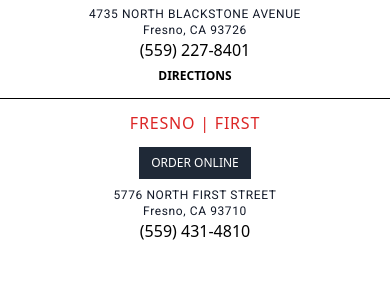
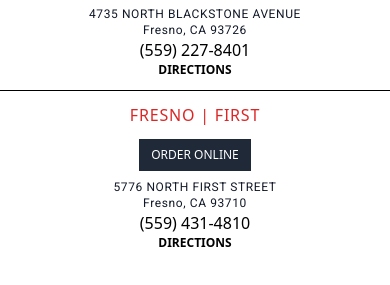
Before and after one commit to neandertalecj/pizza, a Next.js app: page /components/GooglaMap in a window 390 px wide. Shown: the part 813-1098 px from the top of the page. Built offline with nearby package versions, Linux system fonts and the light colour scheme; a web font is replaced by a local one.

Commit message:
Links of The Place List

```diff
--- a/pages/components/GooglaMap/index.jsx
+++ b/pages/components/GooglaMap/index.jsx
@@ -67,15 +67,24 @@ export default function GoogleMap () {
           {dataP && dataP.map((item) => (
             <div key={item.id} className="text-center md:text-left">
               <h3 className="text-red-600 uppercase tracking-wider md:text-xl">{item.store}</h3>
-              <button
-                className="px-3 py-2 mt-3 mb-2 bg-gray-800 text-white uppercase hover:underline text-xs md:text-base"
-              >Order online</button>
+              <button className="px-3 py-2 mt-3 mb-2 bg-gray-800 text-white uppercase hover:underline text-xs md:text-base">
+                <a href="https://meandeds28.intouchposonline.com/?_ga=2.178679331.626439164.1625863455-1967503621.1625492546" target="_blank">
+                  Order online
+                </a>
+              </button>
               <div className="text-gray-900 font-roboto tracking-wider text-xs md:text-base">{item.address}</div>
               <div className="text-gray-900 font-roboto tracking-wider text-xs md:text-base">
                 {item.city}, {item.state} {item.zip}
               </div>
-              <div>{item.phone}</div>
-              <a href="" className="uppercase font-semibold  text-xs md:text-base">directions</a>
+              <a href={`tel:${item.phone.replace(/\D+/g, '')}`}>
+                {item.phone}
+              </a>
+              <a href="https://www.google.com/maps/dir/4735+N+Blackstone+Ave,+Fresno,+CA+93726,+%D0%A1%D0%BF%D0%BE%D0%BB%D1%83%D1%87%D0%B5%D0%BD%D1%96+%D0%A8%D1%82%D0%B0%D1%82%D0%B8+%D0%90%D0%BC%D0%B5%D1%80%D0%B8%D0%BA%D0%B8/4735+N+Blackstone+Ave,+Fresno,+CA+93726,+%D0%A1%D0%BF%D0%BE%D0%BB%D1%83%D1%87%D0%B5%D0%BD%D1%96+%D0%A8%D1%82%D0%B0%D1%82%D0%B8+%D0%90%D0%BC%D0%B5%D1%80%D0%B8%D0%BA%D0%B8/@36.803922,-119.7930849,17z/data=!3m1!4b1!4m14!4m13!1m5!1m1!1s0x80946787d07b98dd:0xdad0bfa4378bbe4d!2m2!1d-119.7908962!2d36.803922!1m5!1m1!1s0x80946787d07b98dd:0xdad0bfa4378bbe4d!2m2!1d-119.7908962!2d36.803922!3e0"
+                className="uppercase font-semibold  text-xs md:text-base block"
+                target="_blank"
+              >
+                directions
+              </a>
               <div className="border-black border-b mt-3 mb-3  text-xs md:text-base"></div>
             </div>
           ))}
--- a/pages/components/Layouts/index.jsx
+++ b/pages/components/Layouts/index.jsx
@@ -4,7 +4,6 @@ import Footer from '../Footer'
 
 
 const Layout = ({  children, ...data }) => {
-  // console.log('LAYOUT', data.menu)
   return <>
       <Head>
         <title>App</title>
--- a/pages/components/Locations/LocationForm.jsx
+++ b/pages/components/Locations/LocationForm.jsx
@@ -23,7 +23,6 @@ const LocationForm = ({ places, onMapCenter, errInp }) => {
   return (
     <>
       <div className="container flex flex-col md:flex-row md:items-baseline justify-center px-6 py-2 text-xsm font-roboto font-medium text-gray-600 uppercase">
-
         {/* Search */}
         <div>
           <div className="flex flex-col md:flex-row md:items-center">
@@ -34,7 +33,7 @@ const LocationForm = ({ places, onMapCenter, errInp }) => {
             >
               <ReactSearchAutocomplete
                 styling={{borderRadius: 'none', boxShadow: 'none', border: 'none'}}
-                items={places} //array of elements for searchin
+                items={places} //array of elements for searching
                 onSearch={handleOnSearch}
                 onSelect={handleOnSelect}
                 onClear={handleOnClear}
```
Also changed, not shown: 1 other file (tests, documents, lock files or other folders).
